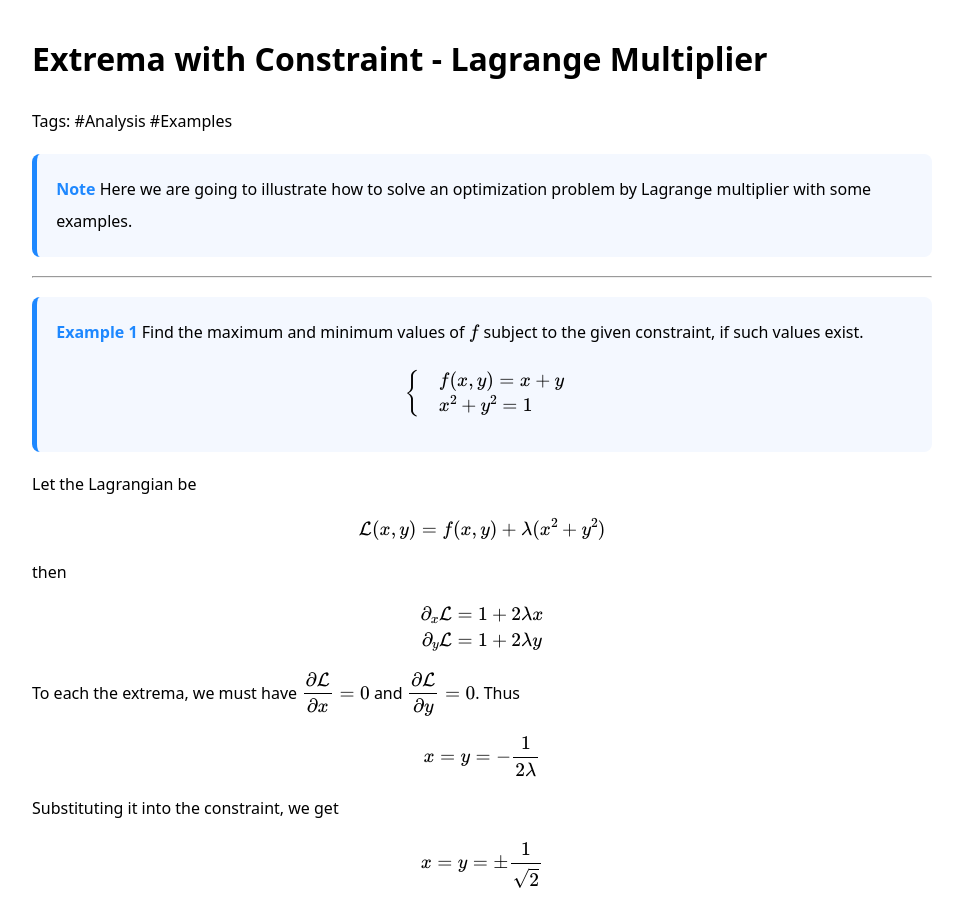
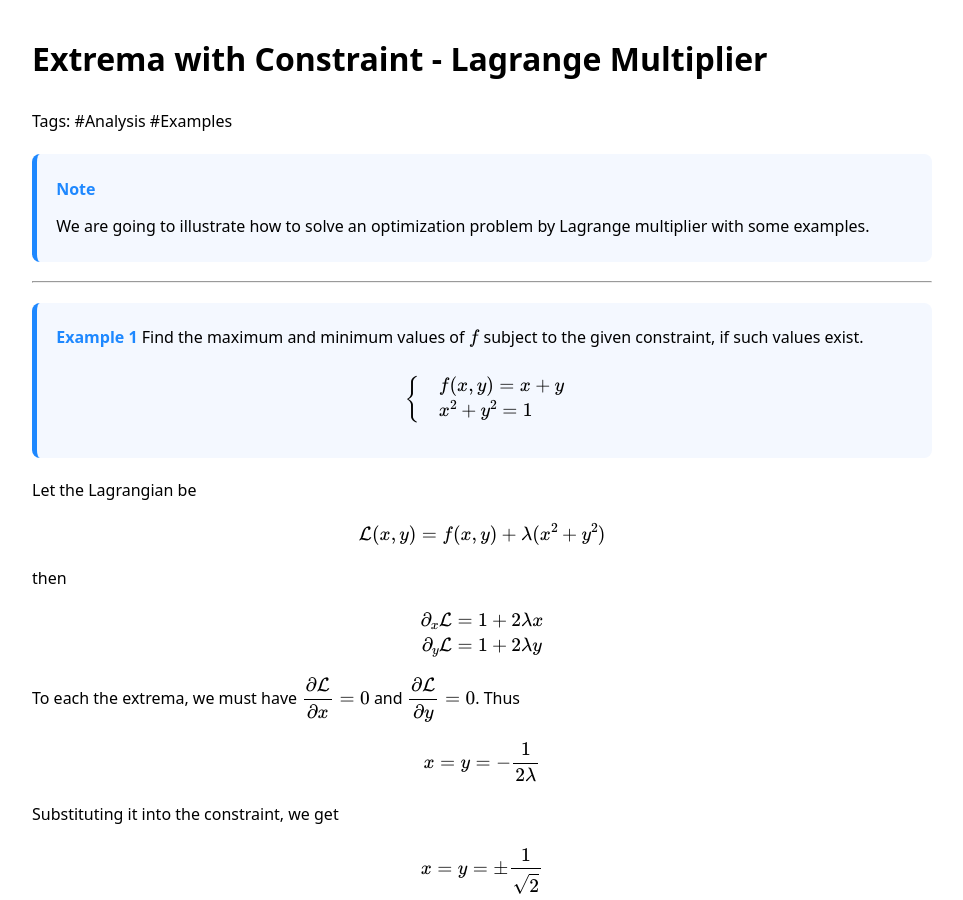
Before and after one commit to LIN-RQ/Math-Notes, a Jekyll site: the page built from lagrange-multipliers.md, in a window 1280 px wide and 900 px high. Shown: the whole window, without its empty margins (158-1121 px from the left). Built offline with Jekyll 4.4.1, drawn with Linux system fonts in a browser that asks for light colours.

Commit message:
Refine note on Lagrange multipliers examples
Updated the note to improve clarity and readability.

```diff
--- a/lagrange-multipliers.md
+++ b/lagrange-multipliers.md
@@ -6,7 +6,8 @@ title: Extrema with Constraint - Lagrange Multiplier
 Tags: #Analysis #Examples
 
 > **Note**
-> Here we are going to illustrate how to solve an optimization problem by Lagrange multiplier with some examples.
+>
+> We are going to illustrate how to solve an optimization problem by Lagrange multiplier with some examples.
 
 ---
 > **Example 1**
```
